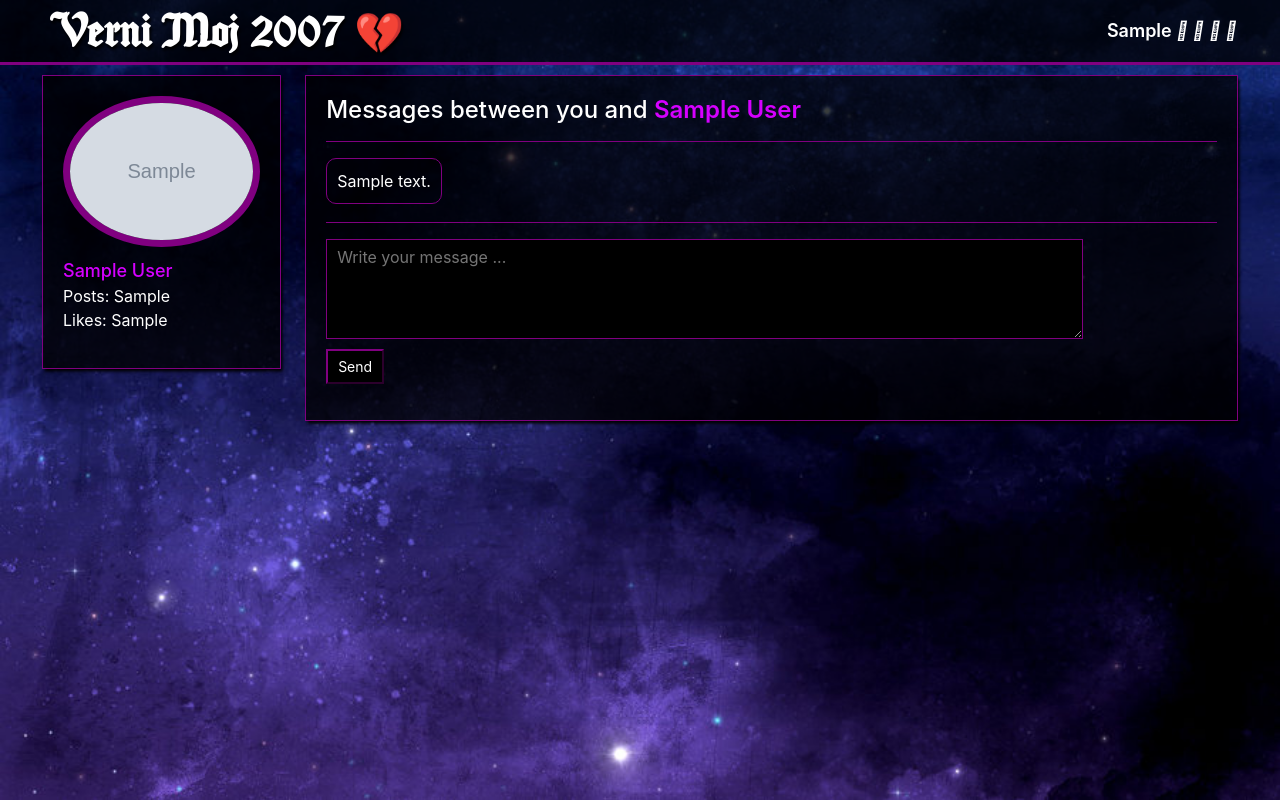
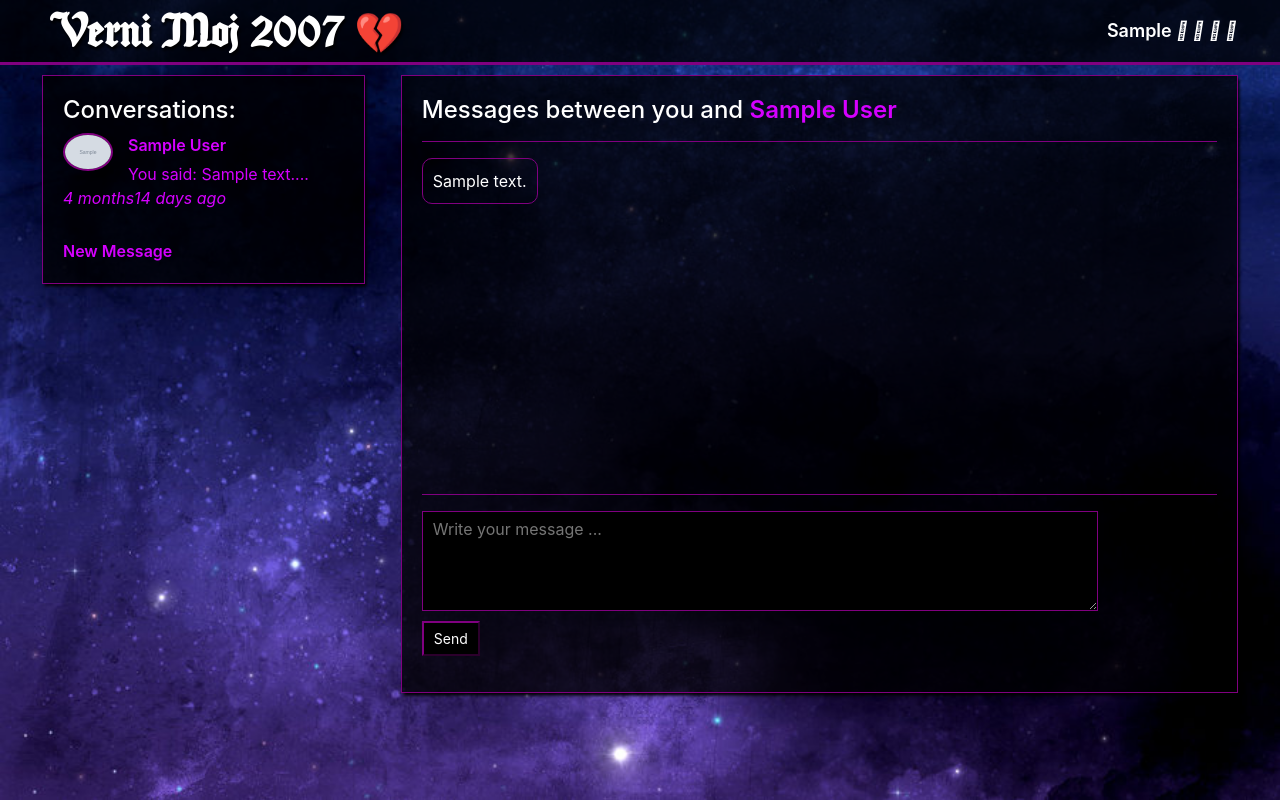
Before and after one commit to alexcheva/social-network, a PHP site: page /messages.php in a window 1280 px wide. Run offline with PHP 8.4, Linux system fonts and the light colour scheme; the visitor is signed in with stand-in values (Sample User, id 1); tables that the repository leaves empty or names only in its code hold one stand-in row (values such as "Sample post"); grey boxes marked "Sample" are stand-in pictures; some libraries are stand-ins or nearby versions.

Commit message:
Add messages and update jquery

```diff
--- a/assets/css/style.css
+++ b/assets/css/style.css
@@ -578,6 +578,7 @@ input[type="file"]:active {
 	color: white;
 	border-radius: 10px;
 	padding: 10px;
+	display: inline-block;
     float: left;
 }
 #received_message{
@@ -586,8 +587,37 @@ input[type="file"]:active {
 	color: white;
 	border-radius: 10px;
 	padding: 10px;
+	display: inline-block;
+	margin-right: 15px;
     float: right;
 }
 /*.noMorePosts p {
 	margin: 0px;
 }*/
+.loaded_messages{
+	height: 40%;
+    overflow: auto;
+    min-height: 300px;
+    max-height: 400px;
+
+}
+.message_details{
+	width: 27%;
+	margin-bottom: 20px;
+}
+.message_column {
+    width: 70%;
+    margin-bottom: 30px;
+}
+.found_message p{
+	margin-bottom: 5px;
+}
+.user_image{
+	float: left;
+}
+.timestamp_smaller{
+	font-style: italic;
+}
+#grey{
+	font-weight: 400;
+}
--- a/includes/classes/Message.php
+++ b/includes/classes/Message.php
@@ -38,9 +38,9 @@ class Message {
 		$data = "";
 
 		$query = mysqli_query($this->con, "UPDATE messages SET opened='yes' WHERE user_to='$userLoggedIn' AND user_from='$otherUser'");
-
+		//retrive the messages between two users:
 		$get_messages_query = mysqli_query($this->con, "SELECT * FROM messages WHERE (user_to='$userLoggedIn' AND user_from='$otherUser') OR (user_from='$userLoggedIn' AND user_to='$otherUser')");
-
+		//while we have results populate the data
 		while($row = mysqli_fetch_array($get_messages_query)) {
 			$user_to = $row['user_to'];
 			$user_from = $row['user_from'];
@@ -52,6 +52,66 @@ class Message {
 		}
 		return $data;
 	}
+	public function getLatestMessage($userLoggedIn, $user2){
+		$details_array = array();
+
+		$query = mysqli_query($this->con, "SELECT body, user_to, date FROM messages WHERE (user_to='$userLoggedIn' AND user_from='$user2') OR (user_to='$user2' AND user_from='$userLoggedIn') ORDER BY id DESC LIMIT 1");
+
+		$row = mysqli_fetch_array($query);
+		$sent_by = ($row['user_to'] == $userLoggedIn) ? "They said: " : "You said: ";
+
+		//pass date from db to post class into get time method
+		$post_obj = new Post($this->con, $userLoggedIn);
+		$time_message = $post_obj->getTime($row['date']);
+
+		array_push($details_array, $sent_by);
+		array_push($details_array, $row['body']);
+		array_push($details_array, $time_message);
+
+		return $details_array;
+	}
+
+	public function getConvos(){
+		$userLoggedIn = $this->user_obj->getUsername();
+		$return_string = "";
+		$convos = array();
+
+		$query = mysqli_query($this->con, "SELECT user_to, user_from FROM messages WHERE user_to='$userLoggedIn' OR user_from='$userLoggedIn' ORDER BY id DESC");
+
+		while($row = mysqli_fetch_array($query)) {
+			//push user into an array
+			$user_to_push = ($row['user_to'] != $userLoggedIn) ? $row['user_to'] : $row['user_from'];
+			//check if username is not in the array yet
+			if(!in_array($user_to_push, $convos)) {
+				array_push($convos, $user_to_push);
+			}
+		}
+
+		foreach($convos as $username){
+			$user_found_obj = new User($this->con, $username);
+			//get the latest message between two users
+			$latest_message_details = $this->getLatestMessage($userLoggedIn, $username);
+
+			$dots = (strlen($latest_message_details[1]) >= 12) ? "..." : "";
+			$split = str_split($latest_message_details[1], 12);
+			$split = $split[0] . $dots;
+
+			$return_string .= "<a href='messages.php?u=$username'>
+			<div class='user_found_messages'>
+				<div class='user_image'>
+					<img src='" . $user_found_obj->getProfilePic() . "' style='border-radius: 50%; border: 2px solid purple; width: 50px; margin-right: 15px;'>
+				</div>
+		    	<div class='found_message'>
+		    	<p>" . $user_found_obj->getFirstAndLastName() . "</p>
+		    	<p id='grey' style='margin: 0;'>" . $latest_message_details[0] . $split . "</p>
+		    	<p class='timestamp_smaller' id='grey'>" . $latest_message_details[2] . "</p>
+				</div>
+		    </div> </a>";
+
+
+		}
+		return $return_string;
+	}
 
 
 }
--- a/includes/classes/Post.php
+++ b/includes/classes/Post.php
@@ -1,8 +1,9 @@
 <?php
 class Post{
+	//define class properfies/attributes:
 	private $user_obj;
 	private $con;
-
+	//constuct an automatic behavior for every new post/object:
 	public function __construct($con, $user){
 		$this->con = $con;
 		$this->user_obj = new User($con, $user);
@@ -40,6 +41,68 @@ class Post{
 
 		}
 	}
+	//Time frame
+	public function getTime($date_time){
+
+		$date_time_now = date("Y-m-d H:i:s");
+		$start_date = new DateTime($date_time);//time of post
+		$end_date = new DateTime($date_time_now);//current time
+		$interval = $start_date->diff($end_date); //difference between dates
+
+		if($interval->y >= 1){
+			if($interval == 1)
+				$time_message = $interval->y . " year ago";
+
+			else
+				$time_message = $interval->y . " years ago";
+
+		}
+		else if($interval-> m >= 1){
+			if($interval->d == 0) {
+				$days = " ago";
+			}
+			else if ($interval->d == 1) {
+				$days = $interval->d . " day ago";
+			} else {
+				$days = $interval->d . " days ago";
+			}
+			if($interval->m == 1){
+				$time_message = $interval->m . " month" . $days;
+			} else{
+				$time_message = $interval->m . " months" . $days;
+			}
+		}
+		else if($interval->d >= 1){
+			if ($interval->d == 1){
+				$time_message = "Yesterday";
+			} else{
+				$time_message = $interval->d . " days ago";
+			}
+		}
+		else if($interval->h >=1){
+			if ($interval->h == 1){
+				$time_message = $interval->h . " hour ago";
+			} else{
+				$time_message = $interval->h . " hours ago";
+			}
+		}
+		else if($interval->i >= 1){
+			if ($interval->i == 1){
+				$time_message = $interval->i ." minute ago";
+			} else{
+				$time_message = $interval->i . " minutes ago";
+				}
+		}
+		else{
+			if($interval->s <30){
+				$time_message = "Just now";
+			} else{
+				$time_message = $interval->s . " seconds ago";
+			}
+		}
+		return $time_message;
+	}
+
 	//Posts Loading function
 	public function loadPostsFriends($data, $limit){
 		$page = $data['page'];
@@ -127,65 +190,8 @@ class Post{
 				$comments_check = mysqli_query($this->con, "SELECT * FROM comments WHERE post_id='$id'");
 				//find number of results:
 				$comments_check_num = mysqli_num_rows($comments_check);
-
-
-				//Time frame
-				$date_time_now = date("Y-m-d H:i:s");
-				$start_date = new DateTime($date_time);//time of post
-				$end_date = new DateTime($date_time_now);//current time
-				$interval = $start_date->diff($end_date); //difference between dates
-
-				if($interval->y >= 1){
-					if($interval == 1)
-						$time_message = $interval->y . " year ago";
-
-					else
-						$time_message = $interval->y . " years ago";
-
-				}
-				else if($interval-> m >= 1){
-					if($interval->d == 0) {
-						$days = " ago";
-					}
-					else if ($interval->d == 1) {
-						$days = $interval->d . " day ago";
-					} else {
-						$days = $interval->d . " days ago";
-					}
-					if($interval->m == 1){
-						$time_message = $interval->m . " month" . $days;
-					} else{
-						$time_message = $interval->m . " months" . $days;
-					}
-				}
-				else if($interval->d >= 1){
-					if ($interval->d == 1){
-						$time_message = "Yesterday";
-					} else{
-						$time_message = $interval->d . " days ago";
-					}
-				}
-				else if($interval->h >=1){
-					if ($interval->h == 1){
-						$time_message = $interval->h . " hour ago";
-					} else{
-						$time_message = $interval->h . " hours ago";
-					}
-				}
-				else if($interval->i >= 1){
-					if ($interval->i == 1){
-						$time_message = $interval->i ." minute ago";
-					} else{
-						$time_message = $interval->i . " minutes ago";
-	 				}
-				}
-				else{
-					if($interval->s <30){
-						$time_message = "Just now";
-					} else{
-						$time_message = $interval->s . " seconds ago";
-					}
-				}
+				//add time frame
+				$time_message = $this->getTime($date_time);
 
 				$str .= "<div class='status_post' onClick='javaScript:toggle$id()'>
 							<div class='post_profile_pic'>
@@ -328,62 +334,7 @@ class Post{
 
 
 				//Time frame
-				$date_time_now = date("Y-m-d H:i:s");
-				$start_date = new DateTime($date_time);//time of post
-				$end_date = new DateTime($date_time_now);//current time
-				$interval = $start_date->diff($end_date); //difference between dates
-
-				if($interval->y >= 1){
-					if($interval == 1)
-						$time_message = $interval->y . " year ago";
-
-					else
-						$time_message = $interval->y . " years ago";
-
-				}
-				else if($interval-> m >= 1){
-					if($interval->d == 0) {
-						$days = " ago";
-					}
-					else if ($interval->d == 1) {
-						$days = $interval->d . " day ago";
-					} else {
-						$days = $interval->d . " days ago";
-					}
-					if($interval->m == 1){
-						$time_message = $interval->m . " month" . $days;
-					} else{
-						$time_message = $interval->m . " months" . $days;
-					}
-				}
-				else if($interval->d >= 1){
-					if ($interval->d == 1){
-						$time_message = "Yesterday";
-					} else{
-						$time_message = $interval->d . " days ago";
-					}
-				}
-				else if($interval->h >=1){
-					if ($interval->h == 1){
-						$time_message = $interval->h . " hour ago";
-					} else{
-						$time_message = $interval->h . " hours ago";
-					}
-				}
-				else if($interval->i >= 1){
-					if ($interval->i == 1){
-						$time_message = $interval->i ." minute ago";
-					} else{
-						$time_message = $interval->i . " minutes ago";
-	 				}
-				}
-				else{
-					if($interval->s <30){
-						$time_message = "Just now";
-					} else{
-						$time_message = $interval->s . " seconds ago";
-					}
-				}
+				$time_message = $this->getTime($date_time);
 
 				$str .= "<div class='status_post' onClick='javaScript:toggle$id()'>
 							<div class='post_profile_pic'>
--- a/includes/classes/User.php
+++ b/includes/classes/User.php
@@ -8,9 +8,9 @@ class User{
 		$user_details_query = mysqli_query($con, "SELECT * FROM users WHERE username='$user'");
 		$this->user = mysqli_fetch_array($user_details_query);
 
-		if($this->user == null) {
-        exit("user is null. Username passed into class: $user");
-    	}
+		// if($this->user == null) {
+  //       exit("user is null. Username passed into class: $user");
+  //   	}
 	}
 	public function getUsername(){
 		return $this->user['username'];
--- a/includes/header.php
+++ b/includes/header.php
@@ -17,7 +17,7 @@
 <html>
 	<head>
 		<title>Verni Moj 2007 &#128148;</title>
-			<script src="https://code.jquery.com/jquery-2.2.4.min.js" integrity="sha256-BbhdlvQf/xTY9gja0Dq3HiwQF8LaCRTXxZKRutelT44=" crossorigin="anonymous"></script>
+			<script src="assets/js/jquery-2.2.4.min.js"></script>
 			<script src="https://stackpath.bootstrapcdn.com/bootstrap/4.5.0/js/bootstrap.bundle.min.js"></script>
 			<script src="assets/js/bootbox.min.js"></script>
 			<script src="assets/js/main.js"></script>
--- a/messages.php
+++ b/messages.php
@@ -26,7 +26,7 @@ if(isset($_POST['post_message'])){
 	}
 
  ?>
- <div class="user_details column profile_left">
+<!-- <div class="user_details column profile_left">
 	<a href="<?php echo $userLoggedIn ?>"><img id="profile_pic" src="<?php echo $user['profile_pic']; ?>"></a>
 	<div class="user_details_left_right">
 		<a href="<?php echo $userLoggedIn ?>" id="name">
@@ -40,19 +40,18 @@ if(isset($_POST['post_message'])){
 		?></p>
 
 	</div>
-	</div>
-	<div class="main_column column profile">
+</div> -->
+<div class="message_column column profile"  id="main_column">
 	<?php
 		if($user_to != "new"){
 			echo "<h4>Messages between you and <a href='$user_to'>" . $user_to_obj->getFirstAndLastName() . "</a></h4><hr>";
-		echo "<div class='loaded_messages'>";
+			echo "<div class='loaded_messages' id='scroll_messages'>";
 			echo $message_obj->getMessages($user_to);
 			echo "</div><hr>";
 		}
 		else {
 			echo "<h4>New Message:<h4>";
 		}
-
 	 ?>
 
 	 <div class="message_post">
@@ -76,4 +75,17 @@ if(isset($_POST['post_message'])){
 	 </div>
 
 </div>
+	<script>
+		 var div = document.getElementById("scroll_messages");
+		 div.scrollTop = div.scrollHeight;
+	</script>
+	<div class="message_details column profile_left" id="conversations">
+		<h4>Conversations:</h4>
+		<div class="loaded-conversations">
+			<!-- go to Message classes and run getConvos function -->
+			<?php echo $message_obj->getConvos(); ?>
 		</div>
+		<br>
+		<a href="messages.php?u=new">New Message</a>
+	</div>
+</div>
```
Lines whose indentation alone changed are shown as unchanged.
